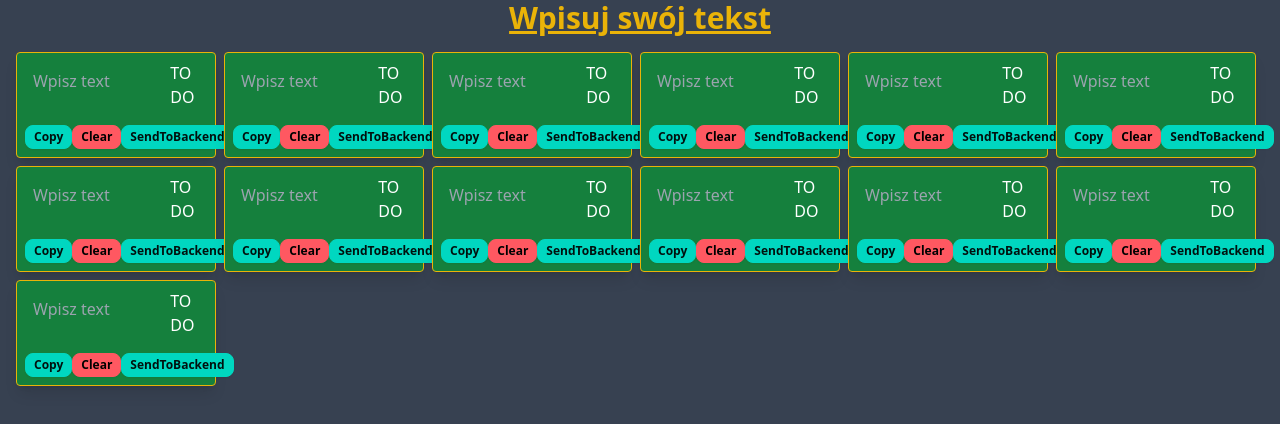
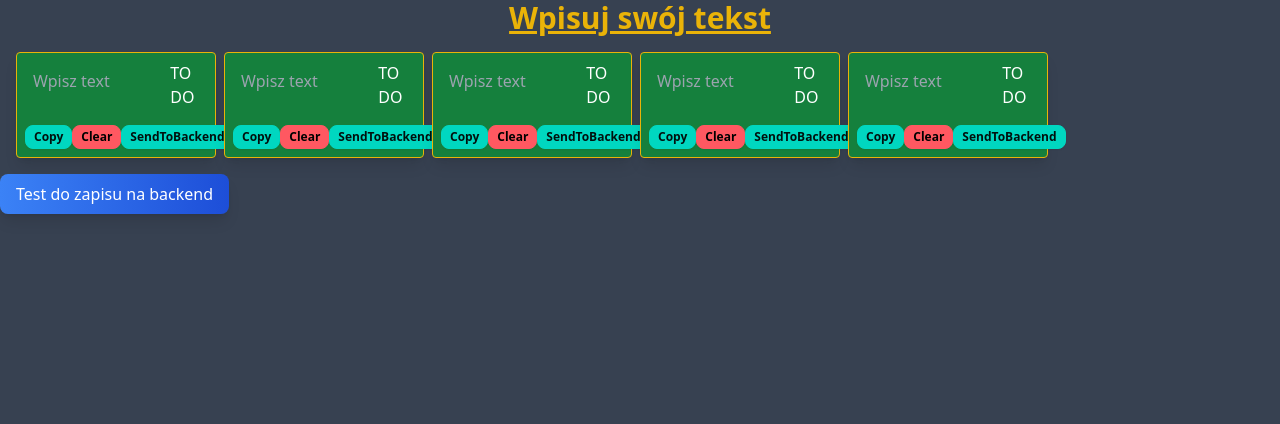
Before and after one commit to cygiMistrzKodu/specialTextPresenter, a React (Vite) app: page / in a window 1280 px wide. Shown: the top 424 px of the page. Built offline with nearby package versions, Linux system fonts and the light colour scheme.

Commit message:
Test sending content to backend From few tasks

```diff
--- a/src/App.tsx
+++ b/src/App.tsx
@@ -7,7 +7,7 @@ function App() {
   const [name, setName] = useState("");
 
   async function greet() {
-    // Learn more about Tauri commands at https://tauri.app/develop/calling-rust/
+    // Learn more about Tauri commands at https://tauri.app/develop/calling-rust/  //iuyhgijjihbujh
     setGreetMsg(await invoke("greet", { name }));
   }
 
--- a/src/Clear/Clear.tsx
+++ b/src/Clear/Clear.tsx
@@ -1,11 +1,14 @@
+
 interface IClear {
   state: (arg: string) => void;
+  onClear:(arg: string) => void;
 }
 
-const Clear = ({ state }: IClear) => {
+const Clear = ({ state, onClear: onStateChange }: IClear) => {
 
   const clearTaskInfo = () => {
     state("");
+    onStateChange("");
   };
 
   return (
--- a/src/MainScrren/MainScrren.tsx
+++ b/src/MainScrren/MainScrren.tsx
@@ -1,10 +1,26 @@
-import { useEffect } from "react";
+import { useEffect, useState } from "react";
 import Task from "../Task";
+
+interface TaskContent {
+  content: string;
+}
 
 const MainScrren = () => {
   useEffect(() => {
     console.log(`MainScrren mounted`);
   }, []);
+
+  const [taskContents, setTaskContents] = useState<TaskContent[]>([]);
+
+  const taskInfoChange = (index: number, content: string) => {
+    const newContents = [...taskContents];
+    newContents[index] = { content };
+    setTaskContents(newContents);
+  };
+
+  const toSave = () => {
+    console.log(taskContents);
+  };
 
   return (
     <div className="h-screen w-screen bg-gray-700 overflow-auto">
@@ -12,20 +28,27 @@ const MainScrren = () => {
         Wpisuj swój tekst
       </h1>
       <div className="flex flex-wrap justify-start items-start p-2 m-1">
+        <Task onChange={(content) => taskInfoChange(0, content)} />
+        <Task onChange={(content) => taskInfoChange(1, content)} />
+        <Task onChange={(content) => taskInfoChange(2, content)} />
+        <Task onChange={(content) => taskInfoChange(3, content)} />
+        <Task onChange={(content) => taskInfoChange(4, content)} />
+        {/* <Task />
         <Task />
         <Task />
         <Task />
         <Task />
         <Task />
         <Task />
-        <Task />
-        <Task />
-        <Task />
-        <Task />
-        <Task />
-        <Task />
-        <Task />
+        <Task /> */}
       </div>
+      <button
+        onClick={toSave}
+        className="bg-gradient-to-r from-blue-500 to-blue-700 text-white px-4 py-2 rounded-lg shadow-lg
+         hover:shadow-xl transform hover:scale-105 transition-transform duration-200"
+      >
+        Test do zapisu na backend
+      </button>
     </div>
   );
 };
--- a/src/Task/Task.tsx
+++ b/src/Task/Task.tsx
@@ -1,20 +1,29 @@
-import React, { RefObject, useEffect, useRef, useState } from "react";
+import React, {
+  RefObject,
+  useEffect,
+  useRef,
+  useState,
+  ChangeEvent,
+} from "react";
 import Copy from "../Copy";
 import Clear from "../Clear";
 import ToDo from "../ToDo";
 import { invoke } from "@tauri-apps/api/core";
 
-const Task = () => {
-  const [taskInfo, setTaskInfo] = useState("");
+interface TaskContentProps {
+  onChange: (taskContent: string) => void;
+}
+
+const Task: React.FC<TaskContentProps> = ({ onChange: onTaskInfoChange }) => {
+  const [taskInfo,  setTaskInfo] = useState("");
   const taskInfoRef: RefObject<HTMLTextAreaElement> = useRef(null);
 
   const [isDone, setIsDone] = useState(false);
   const [taskBgColor, setTaskBgColor] = useState("bg-green-700");
 
-  const taskInfoChange = (event: {
-    target: { value: React.SetStateAction<string> };
-  }) => {
+  const taskInfoChange = (event: ChangeEvent<HTMLTextAreaElement>) => {
     setTaskInfo(event.target.value);
+    onTaskInfoChange(event.target.value);
   };
 
   const adjustTaskHeight = () => {
@@ -54,7 +63,7 @@ const Task = () => {
       </div>
       <div className="flex justify-between">
         <Copy text={taskInfo} />
-        <Clear state={setTaskInfo} />
+        <Clear state={setTaskInfo} onClear={onTaskInfoChange} />
         <button className="btn btn-xs  btn-accent" onClick={sendToBackend}>
           SendToBackend
         </button>
```
